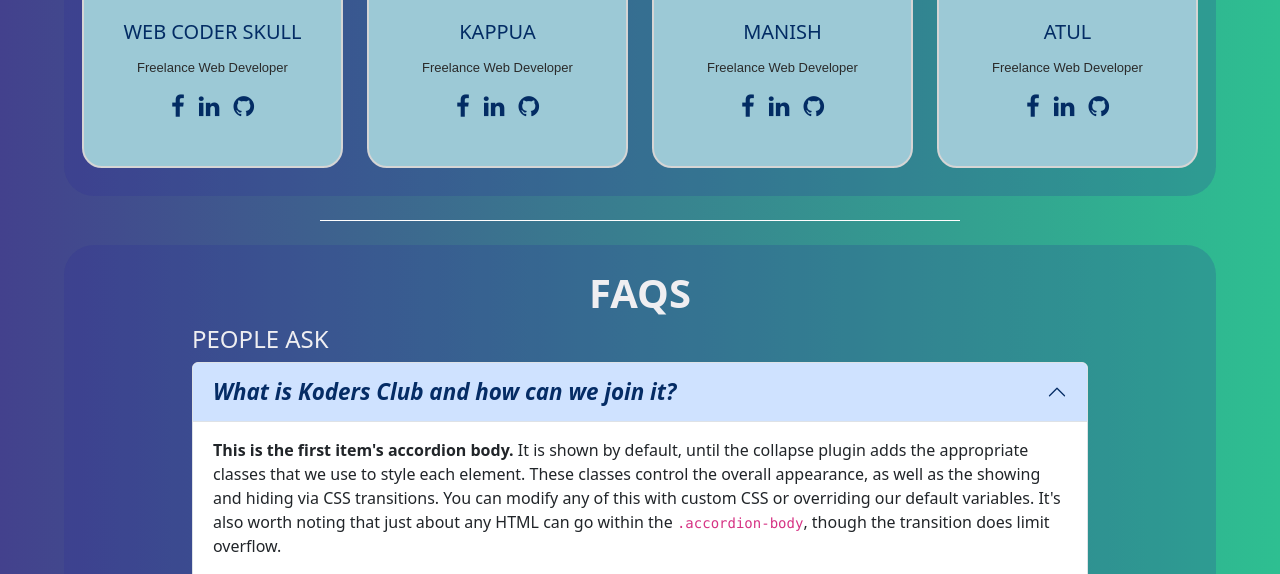
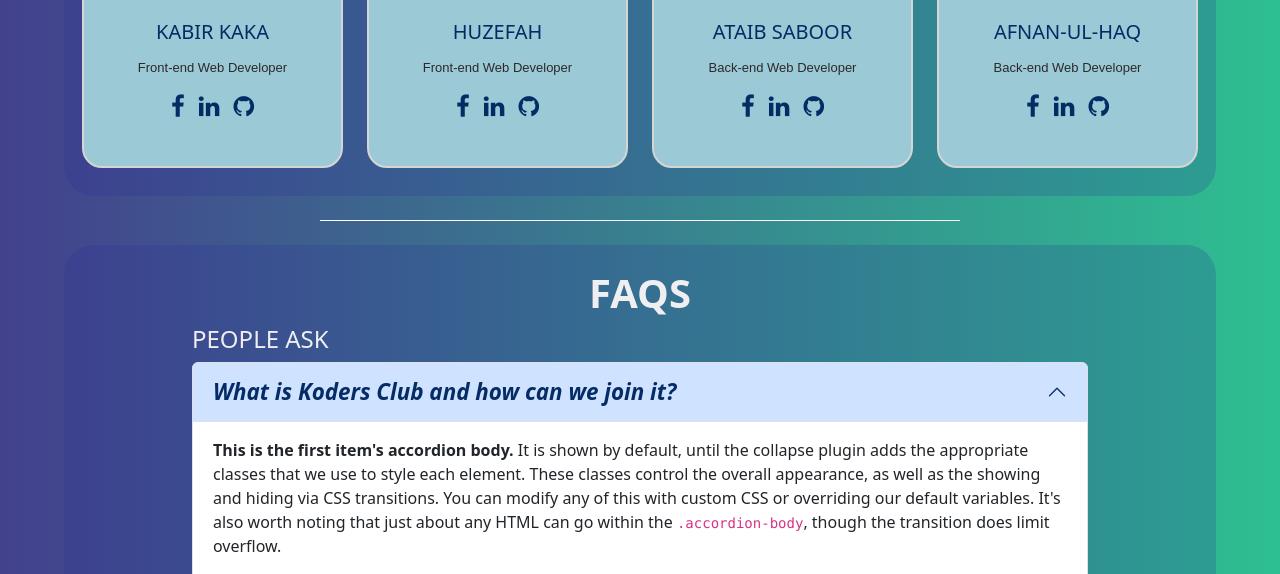
Before and after one commit to KabirKaka/Coders-Club, a Django app: page / in a window 1280 px wide. Shown: the part 2445-3019 px from the top of the page. Run offline with Django 4.2, Linux system fonts and the light colour scheme; data comes from the database, SQL or seed files in the repository; both versions use the stored data as it was after the commit.

Commit message:
Home 'our team' section updated

```diff
--- a/home/templates/home/home.html
+++ b/home/templates/home/home.html
@@ -162,47 +162,47 @@
       <ul class="row">
         <li class="col-12 col-md-6 col-lg-3">
           <div class="cnt-block equal-hight" style="height: 349px;">
-            <figure><img src="http://www.webcoderskull.com/img/team4.png"  class="img-responsive" alt=""></figure>
-            <h3><a href="http://www.webcoderskull.com/">Web coder skull</a></h3>
-            <p>Freelance Web Developer</p>
+            <figure><img src="https://media.licdn.com/dms/image/C4E03AQFhoVLmHofqcg/profile-displayphoto-shrink_200_200/0/1644742547951?e=1694044800&v=beta&t=0dbghJ-xcAtDJuKl9EKBOFEp8tDZv7aHaX3Rtf_xcNE"  class="img-responsive" alt=""></figure>
+            <h3><a href="http://www.webcoderskull.com/">KABIR KAKA</a></h3>
+            <p>Front-end Web Developer</p>
             <ul class="follow-us clearfix">
-              <li><a href="#"><i class="fa fa-facebook" aria-hidden="true"></i></a></li>
+              <li><a href="https://www.facebook.com/mohammad.kabir.51"><i class="fa fa-facebook" aria-hidden="true"></i></a></li>
               <li><a href="#"><i class="fa fa-linkedin" aria-hidden="true"></i></a></li>
-              <li><a href="#"><i class="fa fa-github" aria-hidden="true"></i></a></li>
+              <li><a href="https://github.com/KabirKaka"><i class="fa fa-github" aria-hidden="true"></i></a></li>
             </ul>
           </div>
         </li>
         <li class="col-12 col-md-6 col-lg-3">
           <div class="cnt-block equal-hight" style="height: 349px;">
-            <figure><img src="http://www.webcoderskull.com/img/team1.png" class="img-responsive" alt=""></figure>
-            <h3><a href="#">Kappua </a></h3>
-            <p>Freelance Web Developer</p>
+            <figure><img src="{{ MEDIA_URL }}static-images/home/huzaifa.jpg" class="img-responsive" alt=""></figure>
+            <h3><a href="#">Huzefah</a></h3>
+            <p>Front-end Web Developer</p>
             <ul class="follow-us clearfix">
-              <li><a href="#"><i class="fa fa-facebook" aria-hidden="true"></i></a></li>
-              <li><a href="#"><i class="fa fa-linkedin" aria-hidden="true"></i></a></li>
-              <li><a href="#"><i class="fa fa-github" aria-hidden="true"></i></a></li>
+              <li><a href="https://www.facebook.com/profile.php?id=100051360467258"><i class="fa fa-facebook" aria-hidden="true"></i></a></li>
+              <li><a href="http://www.linkedin.com/in/syed-muhammad-huzaifa-39b83b247"><i class="fa fa-linkedin" aria-hidden="true"></i></a></li>
+              <li><a href="https://github.com/syedhuzaifa2001"><i class="fa fa-github" aria-hidden="true"></i></a></li>
             </ul>
           </div>
         </li>
         <li class="col-12 col-md-6 col-lg-3">
           <div class="cnt-block equal-hight" style="height: 349px;">
-            <figure><img src="http://www.webcoderskull.com/img/team4.png" class="img-responsive" alt=""></figure>
-            <h3><a href="http://www.webcoderskull.com/">Manish </a></h3>
-            <p>Freelance Web Developer</p>
+            <figure><img src="https://media.licdn.com/dms/image/D4D03AQHlRoZ6yCJoNg/profile-displayphoto-shrink_200_200/0/1670649776457?e=1694044800&v=beta&t=v0keSykTzQZ857S5WLpz38hU0YUMIXy6kNsJH2C9wuE" class="img-responsive" alt=""></figure>
+            <h3><a href="http://www.webcoderskull.com/">Ataib Saboor</a></h3>
+            <p>Back-end Web Developer</p>
             <ul class="follow-us clearfix">
-              <li><a href="#"><i class="fa fa-facebook" aria-hidden="true"></i></a></li>
+              <li><a href="https://www.facebook.com/ataibsaboor04"><i class="fa fa-facebook" aria-hidden="true"></i></a></li>
               <li><a href="#"><i class="fa fa-linkedin" aria-hidden="true"></i></a></li>
-              <li><a href="#"><i class="fa fa-github" aria-hidden="true"></i></a></li>
+              <li><a href="https://github.com/ataibsaboor04"><i class="fa fa-github" aria-hidden="true"></i></a></li>
             </ul>
           </div>
         </li>
         <li class="col-12 col-md-6 col-lg-3">
           <div class="cnt-block equal-hight" style="height: 349px;">
-            <figure><img src="http://www.webcoderskull.com/img/team2.png" class="img-responsive" alt=""></figure>
-            <h3><a href="http://www.webcoderskull.com/">Atul </a></h3>
-            <p>Freelance Web Developer</p>
+            <figure><img src="{{ MEDIA_URL }}static-images/home/afnan-profile-pic.jpg" class="img-responsive" alt=""></figure>
+            <h3><a href="http://www.webcoderskull.com/">Afnan-ul-Haq</a></h3>
+            <p>Back-end Web Developer</p>
             <ul class="follow-us clearfix">
-              <li><a href="#"><i class="fa fa-facebook" aria-hidden="true"></i></a></li>
+              <li><a href="https://www.facebook.com/Afnan.ul.haq001"><i class="fa fa-facebook" aria-hidden="true"></i></a></li>
               <li><a href="#"><i class="fa fa-linkedin" aria-hidden="true"></i></a></li>
               <li><a href="#"><i class="fa fa-github" aria-hidden="true"></i></a></li>
             </ul>
```
Also changed, not shown: db.sqlite3.
